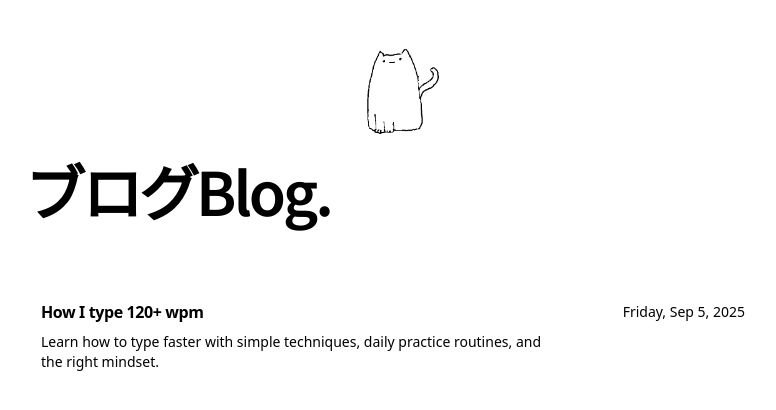
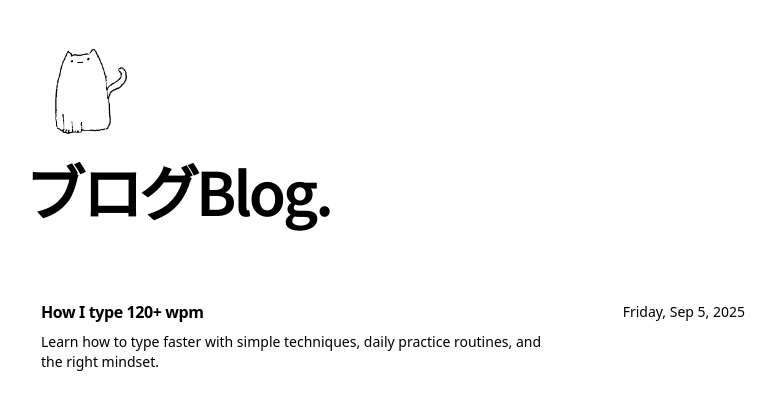
Before and after one commit to abhaydesu/blogs, a Next.js app: page / in a window 1280 px wide. Shown: the top 410 px of the page, without its empty margins (247-1023 px from the left). Built offline with nearby package versions, Linux system fonts and the light colour scheme; a web font is replaced by a local one.

Commit message:
style: Improve blog post layout and remove unnecessary horizontal lines
- Adjust blog post layout for better readability.
- Remove unnecessary horizontal lines in the "improve-typing-speed" post.

```diff
--- a/app/page.tsx
+++ b/app/page.tsx
@@ -17,11 +17,11 @@ export default async function BlogsPage() {
 
     return (
       <>
-      <div className="absolute  left-138 -z-10">
+
+      <div  className="relative max-w-3xl px-4  min-h-screen mx-auto">
+              <div className="absolute -left-4 -z-10">
             <Image src="/gif.gif" alt="cat-gif" height={50} width={200} />
         </div>
-      <div  className="max-w-3xl px-4  min-h-screen mx-auto">
-
         <h1 className="text-6xl pt-40 font-semibold jp tracking-tighter">
           ブログ<span className="tracking-tighter">Blog.</span>
         </h1>
--- a/data/improve-typing-speed.mdx
+++ b/data/improve-typing-speed.mdx
@@ -55,14 +55,12 @@ However, make sure your **resting position** is proper. Always try to bring your
 
 Find the little bumps on the `f` and `j` keys and build a habit of locating them.
 
----
 
 ### 2. Focus
 Your focus while writing tests should **always be on accuracy**. Speed will come eventually, but if you only chase speed and get into the habit of skipping wrong keystrokes, it might boost your test stats but will cause problems in real work.
 
 I know it’s tempting to push for a new PB (personal best), but believe me, accuracy is better for the long run.
 
----
 
 ![Touch typing](/touch-typing.png)
 *Image credit: [WikiHow](https://www.wikihow.com)*
@@ -71,12 +69,10 @@ I know it’s tempting to push for a new PB (personal best), but believe me, acc
 ### 3. Technique
 Once you know where the keys are and have a solid resting position, work on practicing **touch-typing**. This is the most difficult part and takes consistent practice, but once you’re good at it, your progress will skyrocket.
 
----
 
 ### 4. Posture
 Might sound unrelated, but having proper **sitting posture** while typing *does* help. And if you’re someone who spends long hours at a computer, we all need posture-fixing from time to time anyway. So this is killing two birds with one stone.
 
----
 
 ### 5. Configuration
 Doing **30-second tests** is a good foundation. I used to do 60-second tests on 10FastFingers, but I don’t think they’re necessary. Once you’re confident, you can also try **15-second tests** to train for bursts of speed.
```
